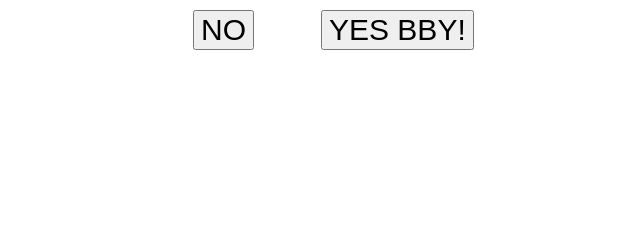
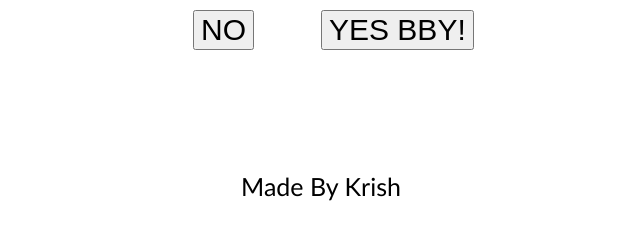
Before and after one commit to meatomdeveloper/fun, a plain HTML site: page fun.html in a window 1280 px wide. Shown: the part 534-774 px from the top of the page, without its empty margins (319-959 px from the left). Drawn offline with Linux system fonts and the light colour scheme.

Commit message:
Update fun.html

```diff
--- a/fun.html
+++ b/fun.html
@@ -1,5 +1,4 @@
-<html>
-<head>
+<html><head>
 <title>Heyloooooo</title>
 <style>
 p {
@@ -7,8 +6,6 @@ text-align: center;
 font-size: 32px;
 font-family: Candara, Oswald;
 }
-
-
 img {
 display: block;
 margin: 0 auto;
@@ -20,8 +17,8 @@ button {
 </head>
 <body>
 <p id="title">Can we hang out soon?</p>
-<img id="pic"src="https://media.tenor.com/zGm5acSjHCIAAAAM/cat-begging.gif">
-</body>
+<img id="pic" src="https://media.tenor.com/zGm5acSjHCIAAAAM/cat-begging.gif">
+
 <style>
 #title {
 position: fixed;
@@ -46,11 +43,18 @@ position: absolute;
  left: 40%;
   top: 68%;
 }
+#credit {
+    position: fixed;
+    top: 85%;
+    left: 50%;
+    transform: translate(-50%, 0);
+    font-size: 25px;
+}
 </style>
-</head>
-<body>
+
+
 <button id="botao1">YES BBY!</button>
-<button id="botao2">NO</button>
+<button id="botao2">NO</button><p id="credit">Made By Krish</p>
 <script>
 const button2 = document.getElementById('botao2');
 button2.addEventListener('mouseover', function() {
@@ -60,8 +64,9 @@ button2.addEventListener('mouseover', function() {
 
 </script>
 <script>document.getElementById('botao1').addEventListener('click', function() {
-alert('YAYYY THANK YOUUU LOVEEEEEEE YOUUU');
+alert('YAYY THANK U LOVE U');
 });
 </script>
-</body>
-</html>
+
+
+</body></html>
```
